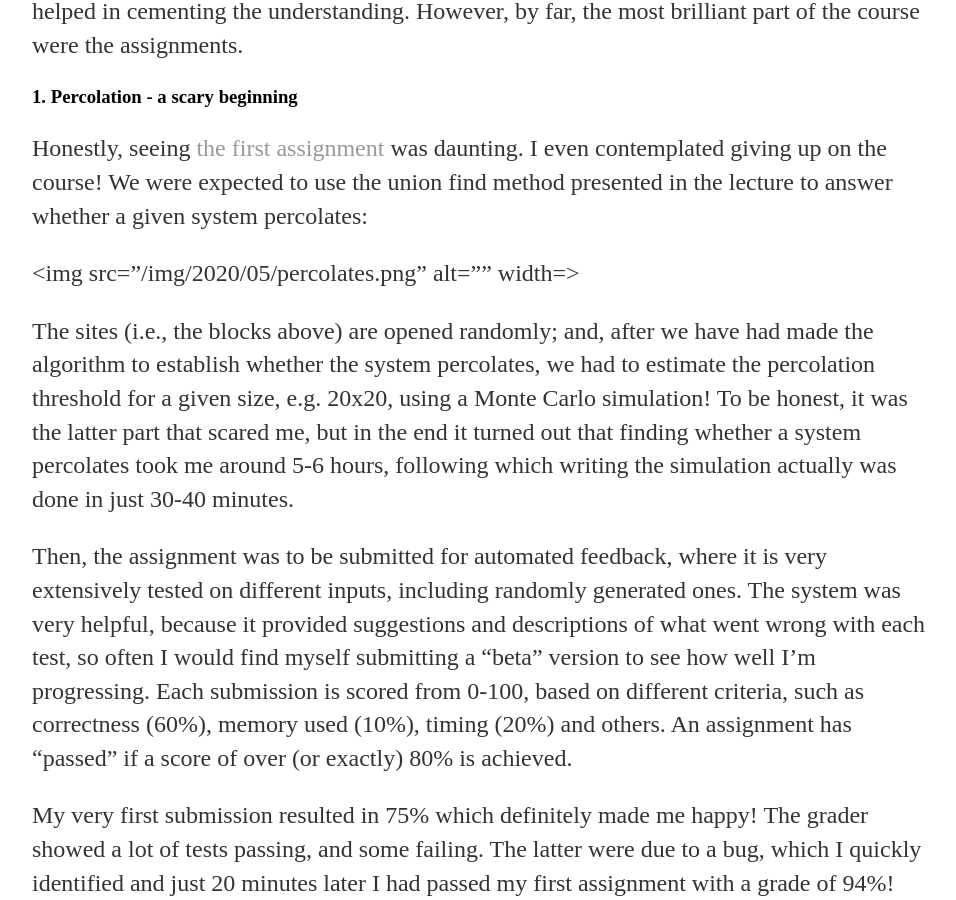
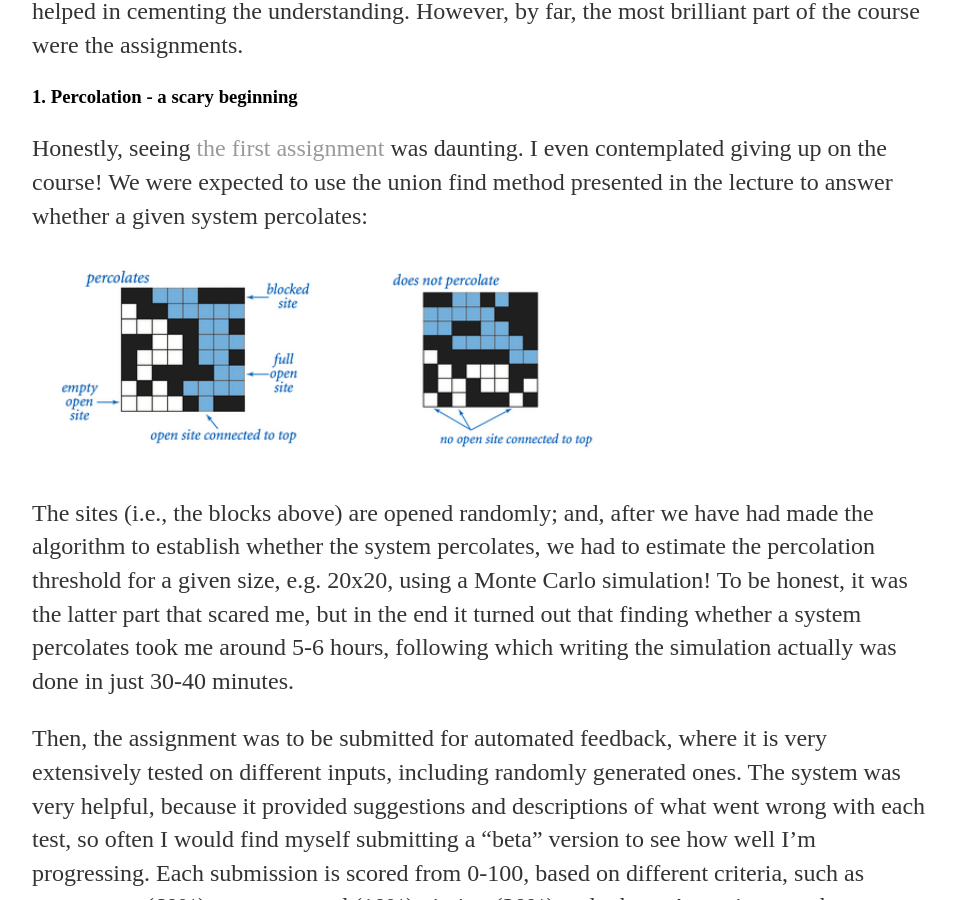
Before and after one commit to s7oev/s7oev.github.io, a Jekyll site: the page built from _posts/2020-05-24-my-review-of-princetons-algorithms.md, in a window 1280 px wide and 900 px high, scrolled down 1072 px. Shown: the whole window, without its empty margins (160-1116 px from the left). Built offline with Jekyll 4.4.1, drawn with Linux system fonts in a browser that asks for light colours.

Commit message:
image test 4

```diff
--- a/_posts/2020-05-24-my-review-of-princetons-algorithms.md
+++ b/_posts/2020-05-24-my-review-of-princetons-algorithms.md
@@ -20,7 +20,7 @@ date: 2020-05-24
 
 <p>Honestly, seeing <a href="https://coursera.cs.princeton.edu/algs4/assignments/percolation/specification.php">the first assignment</a> was daunting. I even contemplated giving up on the course! We were expected to use the union find method presented in the lecture to answer whether a given system percolates:</p>
 
-<img src="/img/2020/05/percolates.png" alt="" width=>
+<img src="/img/2020/05/percolates.png" alt="">
 
 <p>The sites (i.e., the blocks above) are opened randomly; and, after we have had made the algorithm to establish whether the system percolates, we had to estimate the percolation threshold for a given size, e.g. 20x20, using a Monte Carlo simulation! To be honest, it was the latter part that scared me, but in the end it turned out that finding whether a system percolates took me around 5-6 hours, following which writing the simulation actually was done in just 30-40 minutes.</p>
 
```
